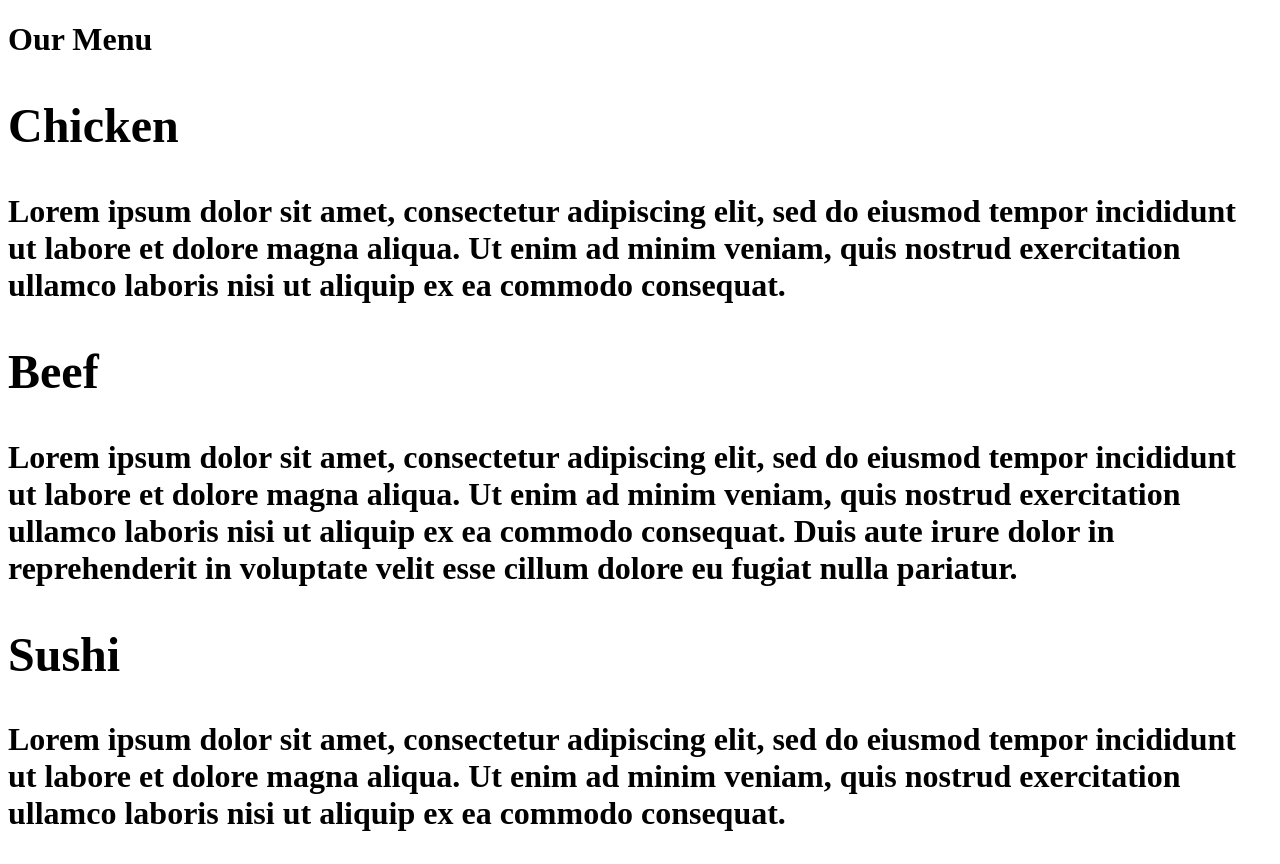
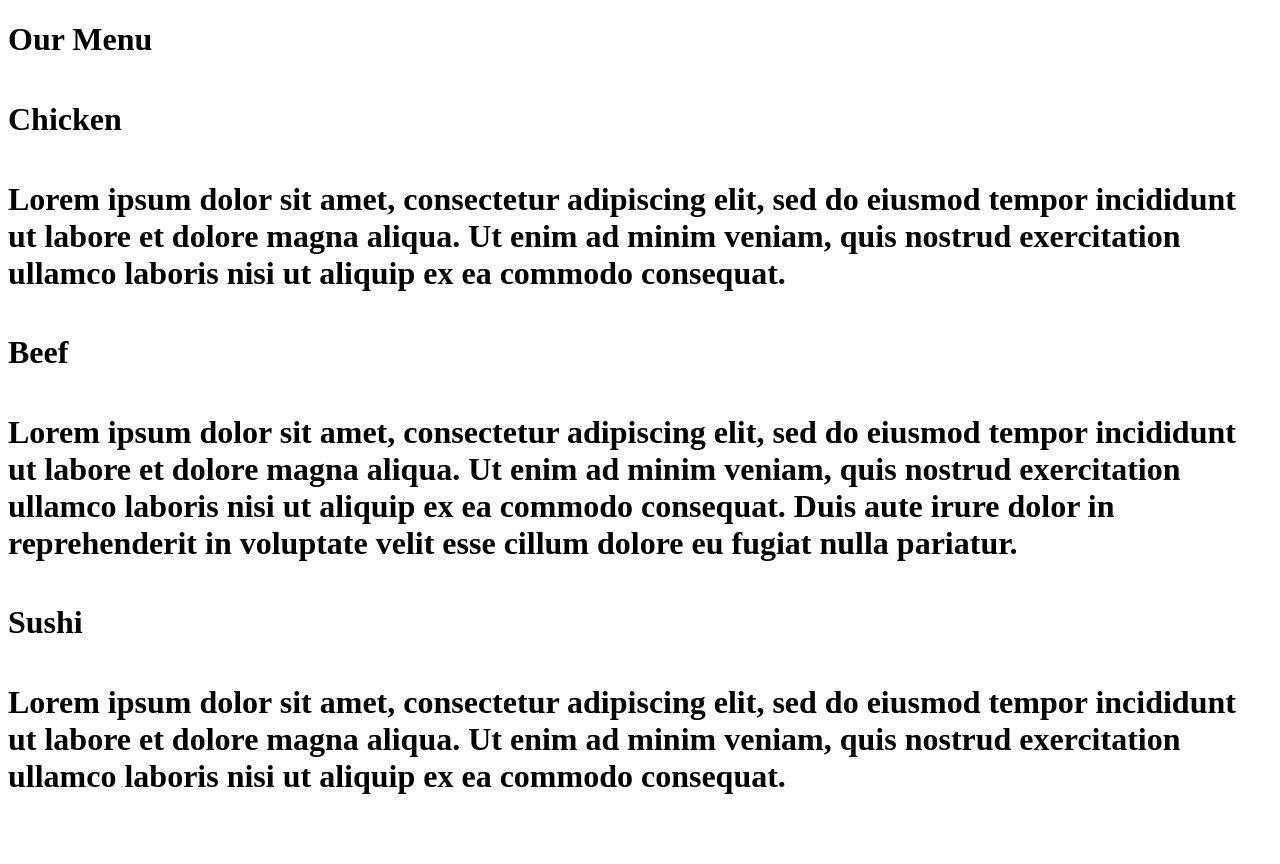
Before and after one commit to AshleyHorne/coursera-test, a plain HTML site: page module2-solution/module2-solution-index.html in a window 1280 px wide. After the commit the page ends 827 px from the top, so only its background shows below. Drawn offline with Linux system fonts and the light colour scheme.

Commit message:
updated assigment 2

```diff
--- a/module2-solution/module2-solution-index.html
+++ b/module2-solution/module2-solution-index.html
@@ -1,24 +1,24 @@
 <!DOCTYPE html>
 <html>
 <head>
-	<link rel="stylesheet" href="\module2-solution">
+	 <link rel="stylesheet" type="text/css" href="module2-solution%20css/">
 	<title>Module2 Solution!</title>
 </head>
 <body>
 <h1>Our Menu<h1>
 
 	<div>
-	<h2 class="foodName">Chicken</h2>
+	<h4 class="foodName">Chicken</h4>
 	<p>Lorem ipsum dolor sit amet, consectetur adipiscing elit, sed do eiusmod tempor incididunt ut labore et dolore magna aliqua. Ut enim ad minim veniam, quis nostrud exercitation ullamco laboris nisi ut aliquip ex ea commodo consequat. </p>
 	</div>
 
 	<div>
-		<h2 class="foodName">Beef</h2>
+		<h4 class="foodName">Beef</h4>
 		<p>Lorem ipsum dolor sit amet, consectetur adipiscing elit, sed do eiusmod tempor incididunt ut labore et dolore magna aliqua. Ut enim ad minim veniam, quis nostrud exercitation ullamco laboris nisi ut aliquip ex ea commodo consequat. Duis aute irure dolor in reprehenderit in voluptate velit esse cillum dolore eu fugiat nulla pariatur. </p>
 	</div>
 
 	<div>
-		<h2 class="foodName">Sushi</h2>
+		<h4 class="foodName">Sushi</h4>
 		<p>Lorem ipsum dolor sit amet, consectetur adipiscing elit, sed do eiusmod tempor incididunt ut labore et dolore magna aliqua. Ut enim ad minim veniam, quis nostrud exercitation ullamco laboris nisi ut aliquip ex ea commodo consequat.</p>
 	</div>
 </body>
```
